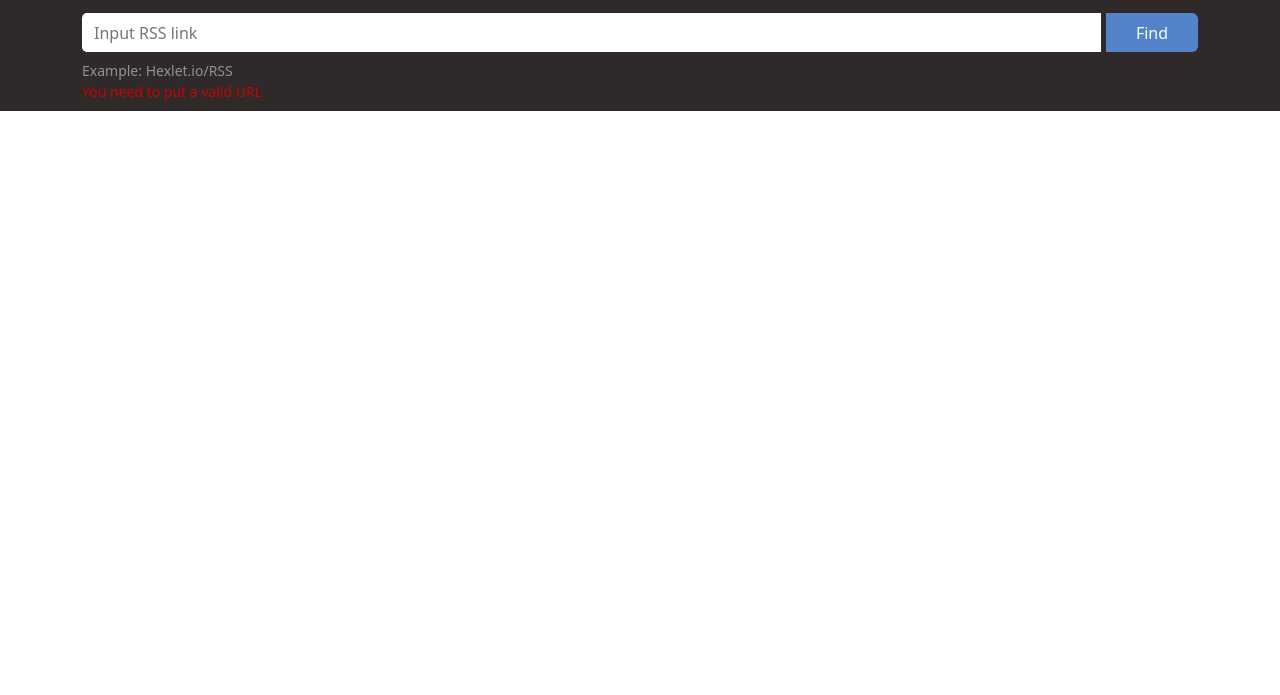
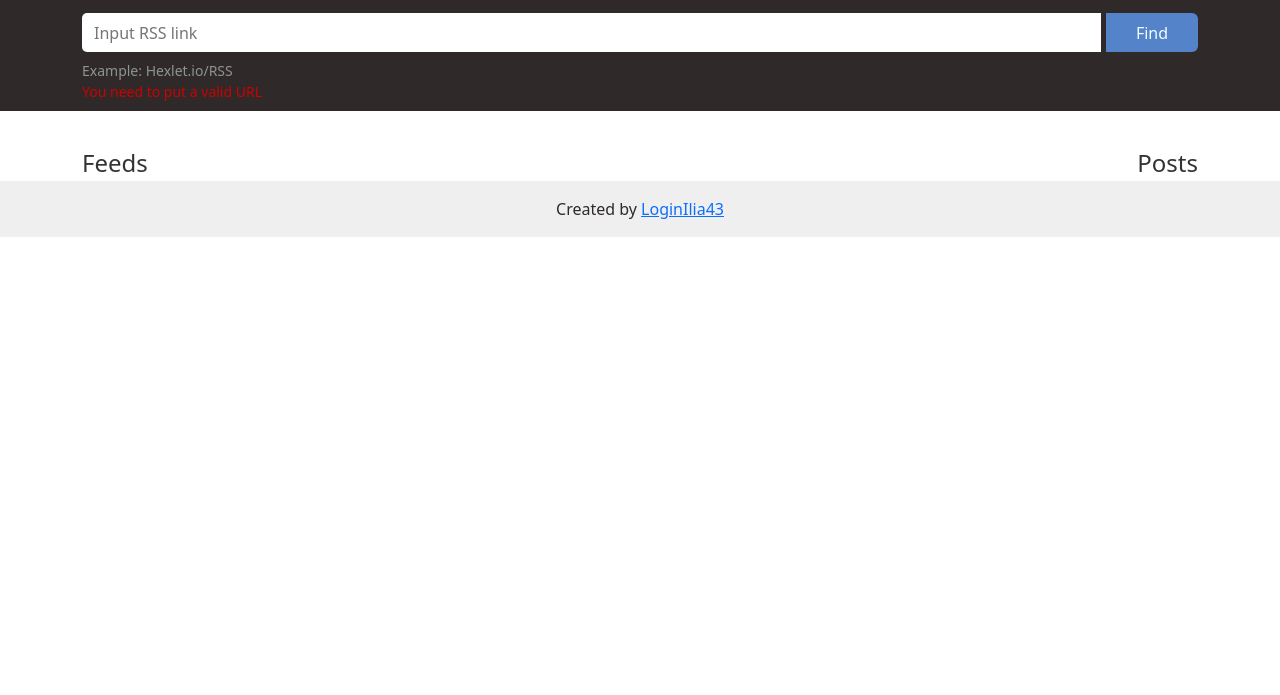
Before and after one commit to LoginIlia43/frontend-project-11, a website built with webpack: page index.html in a window 1280 px wide. Shown: the part 105-800 px from the top of the page. Built offline with nearby package versions, Linux system fonts and the light colour scheme.

Commit message:
edit html

```diff
--- a/index.html
+++ b/index.html
@@ -23,7 +23,18 @@
                     </div>
                 </div>
             </section>
-            <section id="bottom"></section>
+            <section id="bottom">
+                <div class="container flex">
+                    <div class="bottom-row">Posts</div>
+                    <div class="bottom-row">Feeds</div>
+                </div>
+            </section>
+            <footer>
+                <div class="container">
+                    Created by
+                    <a href="https://github.com/LoginIlia43">LoginIlia43</a>
+                </div>
+            </footer>
         </main>
     </body>
 </html>
--- a/src/styles.scss
+++ b/src/styles.scss
@@ -1,7 +1,35 @@
 @import "~bootstrap/scss/bootstrap";
 
 * {
-    color: azure;
+    color: rgb(241, 241, 241);
+}
+
+main {
+    height: 100%;
+    width: 100%;
+    display: flex;
+    flex-direction: column;
+}
+
+footer {
+    height: 56px;
+    flex: 0 0 auto;
+    background-color: #efefef;
+}
+
+footer .container {
+    margin-top: 16px;
+    text-align: center;
+    color: #2F2929;
+}
+
+#top {
+    flex: 0 0 auto;
+}
+
+#bottom {
+    height: 100%;
+    flex: 1 0 auto;
 }
 
 #top {
@@ -60,3 +88,17 @@ h1 {
 input {
     color: #333;
 }
+
+.flex {
+    margin-top: 34px;
+    display: flex;
+    flex-direction: row-reverse;
+    flex-wrap: wrap;
+    justify-content: space-between;
+    gap: 6px;
+}
+
+.bottom-row {
+    color: #333;
+    font-size: 24px;
+}
```
Also changed, not shown: src/render.js (added, +7 -0 lines).
